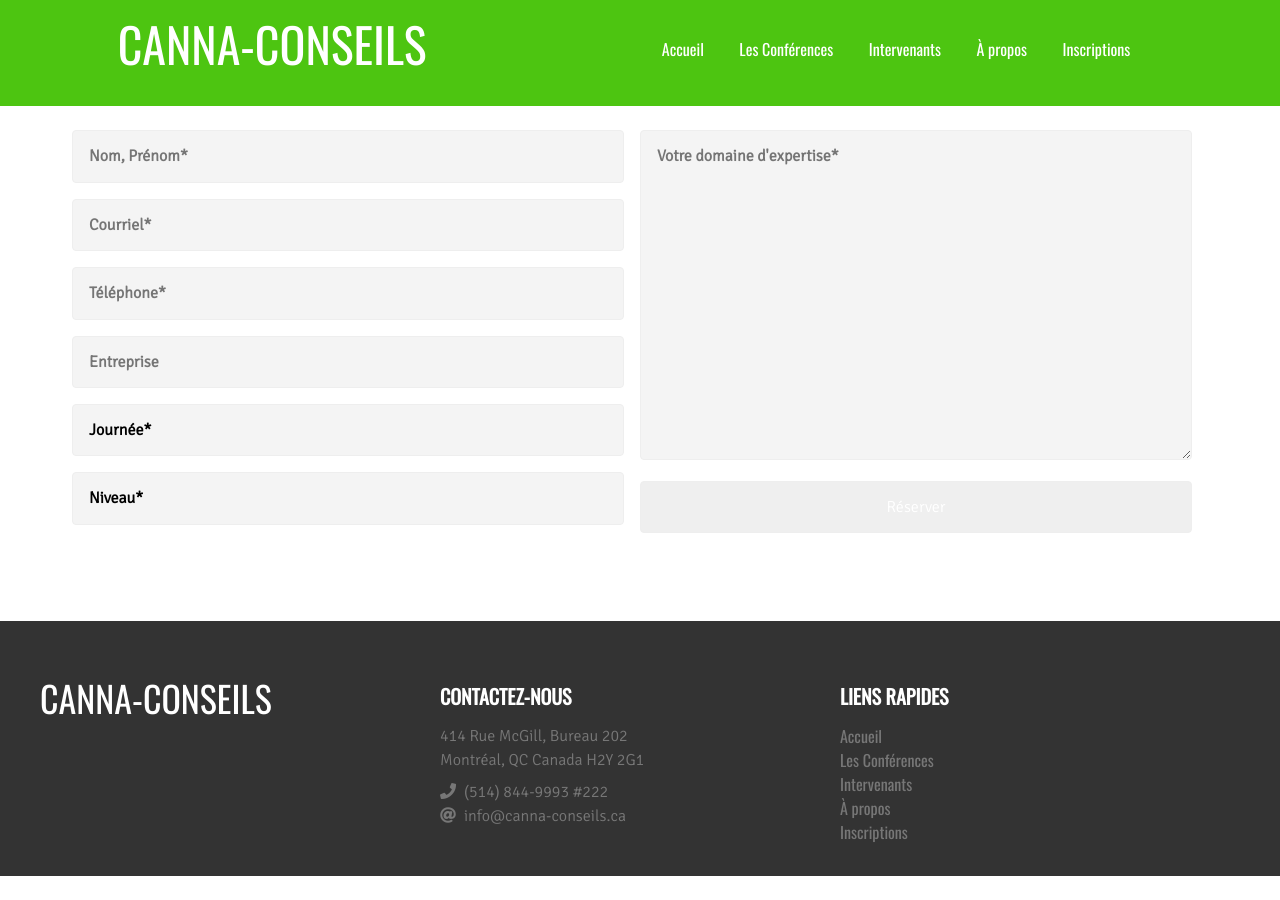
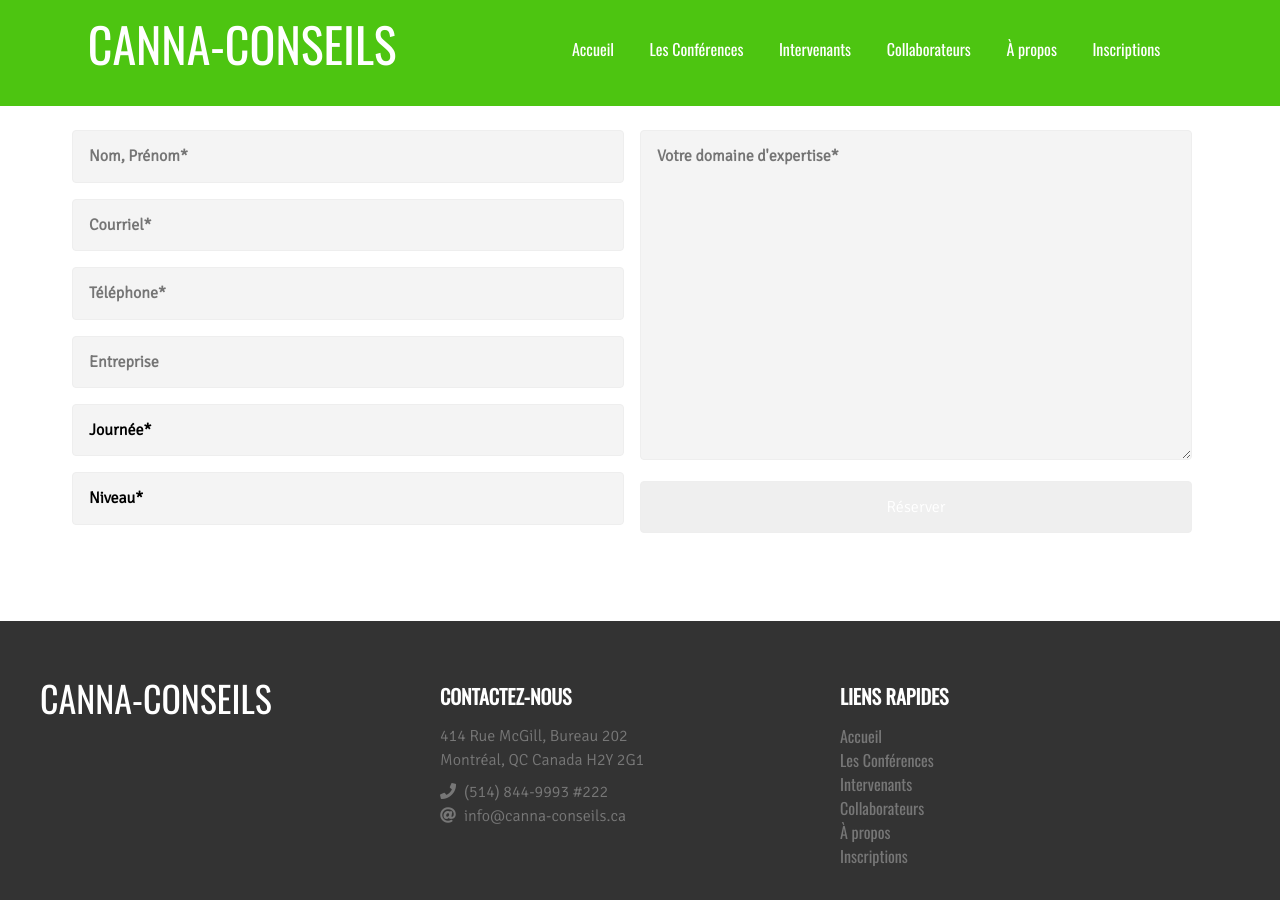
Before and after one commit to ouarez/canna-conseils, a Jekyll site: the page built from inscriptions.md, in a window 1280 px wide and 900 px high, scrolled down 542 px. Built offline with Jekyll 4.4.1, drawn with Linux system fonts in a browser that asks for light colours; nearby versions of some CDN libraries; a script that is not in the unit is left out; before the commit the page ends 1418 px from its top, so only the background shows below that.

Commit message:
Update Paramètres du site “navigation”

```diff
--- a/_data/navigation.yml
+++ b/_data/navigation.yml
@@ -5,6 +5,8 @@ main_nav:
     url: /conferences
   - title: Intervenants
     url: /intervenants
+  - title: Collaborateurs
+    url: /collaborateurs
   - title: À propos
     url: /a-propos
   - title: Inscriptions
```
